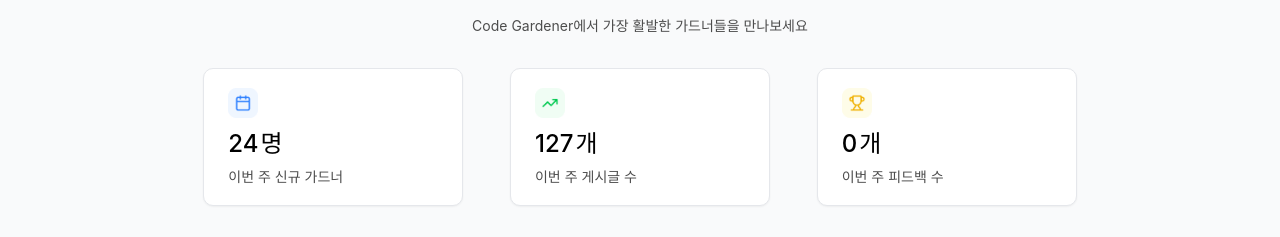
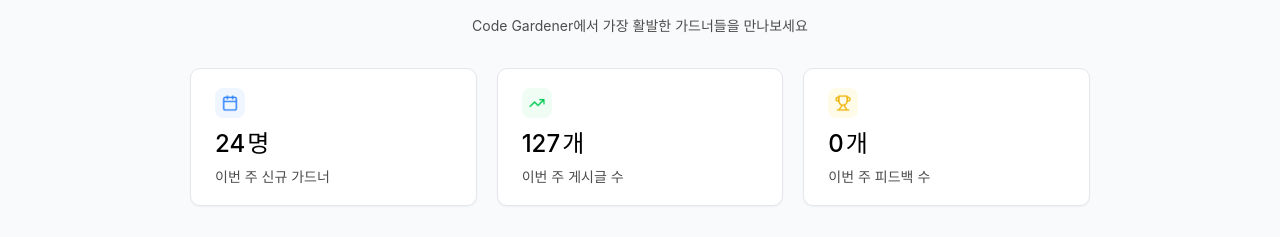
Before and after one commit to 2025-YU-SE/Gardener_web, a React (Vite) app: page /leader-board in a window 1280 px wide. Shown: the part 130-367 px from the top of the page. Built offline with nearby package versions, Linux system fonts and the light colour scheme; no server answers; a web font is replaced by a local one.

Commit message:
style: 통계 지표 카드 3개로 디자인 수정

```diff
--- a/src/components/leaderboard/StatCard.jsx
+++ b/src/components/leaderboard/StatCard.jsx
@@ -3,7 +3,12 @@
 // 리더보드 통계 지표 카드 컴포넌트
 function StatCard({ icon, value, unit, label }) {
   return (
-    <div className="flex flex-col items-start justify-center w-[260px] h-[138px] rounded-[10px] bg-white p-6 shadow-sm border border-[#E5E7EB]">
+    <div
+      className="flex flex-col items-start justify-center
+    w-full min-w-[260px] max-w-[320px]
+    h-[138px] rounded-[10px] bg-white p-6
+    shadow-sm border border-[#E5E7EB]"
+    >
       <img src={icon} alt="icon" className="w-[30px] h-[30px] mb-2" />
       <div className="flex items-end gap-[2px]">
         <span className="text-[24px] font-medium">
```
